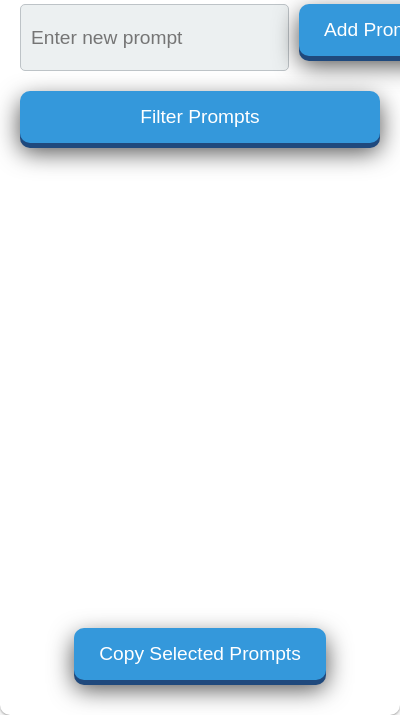
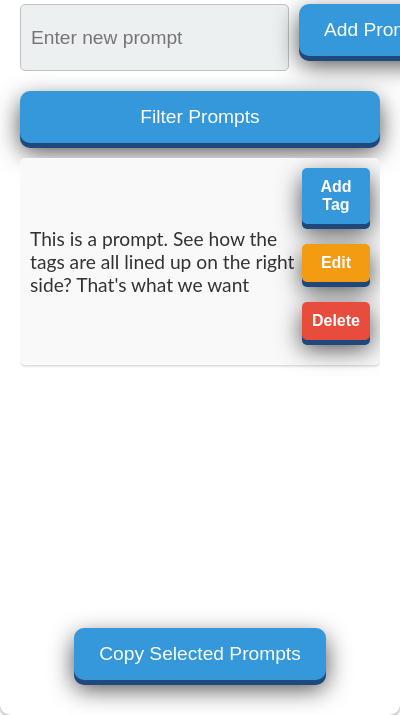
Before and after one commit to aelishRollo/prompt-palette, a browser extension: page popup.html in a window 400 px wide. Shown: the part 129-844 px from the top of the page. Drawn offline with Linux system fonts and the light colour scheme.

Commit message:
Display edit, delete, and add tag buttons vertically

```diff
--- a/css/style.css
+++ b/css/style.css
@@ -49,7 +49,7 @@ h1 {
     font-size: 1.2em;
 }
 
-button, .prompt-item button {
+button, .kebab-menu-button, .prompt-item button {
     background-color: #3498db; /* Blue */
     color: white;
     border: none;
@@ -64,7 +64,7 @@ button, .prompt-item button {
     box-shadow: 0px 5px 0px rgba(31,73,125,1), 0px 9px 25px rgba(0,0,0,0.7); /* Darker shadow closer, lighter shadow further */
 }
 
-button:active, .prompt-item button:active {
+button:active, .kebab-menu-button:active, .prompt-item button:active {
     box-shadow: 0px 3px 0px rgba(31,73,125,1), 0px 3px 6px rgba(0,0,0,0.9); /* Darker shadow closer, lighter shadow further */
     top: 6px;
 }
@@ -111,7 +111,7 @@ button:active, .prompt-item button:active {
     display: flex;
     justify-content: space-between;
     align-items: center;
-    padding: 15px;
+    padding: 10px; /* Adjusted padding */
     border-bottom: 1px solid #ddd;
     background-color: #f9f9f9; /* Light item background */
     border-radius: 5px;
@@ -132,42 +132,40 @@ button:active, .prompt-item button:active {
 }
 
 .prompt-item button {
-    color: #333; /* Dark text color */
-    border: 1.5px solid; /* Outline button */
-    background-color: #ffffff; /* White background */
+    color: white;
+    border: none;
+    cursor: pointer;
+    margin-left: 5px;
     padding: 10px;
     border-radius: 5px;
     font-size: 1em;
     transition: background-color 0.3s ease;
     flex: none;
-    font-weight: bold;
+    box-shadow: 0px 5px 0px rgba(31,73,125,1), 0px 9px 25px rgba(0,0,0,0.7); /* Match the shadow of the other buttons */
 }
 
 .prompt-item button.add-tag {
-    border-color: #3498db; /* Blue */
+    background-color: #3498db; /* Blue */
 }
 
 .prompt-item button.edit {
-    border-color: #f39c12; /* Orange */
+    background-color: #f39c12; /* Orange */
 }
 
 .prompt-item button.delete {
-    border-color: #e74c3c; /* Red */
+    background-color: #e74c3c; /* Red */
 }
 
 .prompt-item button.add-tag:hover {
     background-color: #2980b9; /* Darker Blue */
-    color: white;
 }
 
 .prompt-item button.edit:hover {
     background-color: #e67e22; /* Darker Orange */
-    color: white;
 }
 
 .prompt-item button.delete:hover {
     background-color: #c0392b; /* Darker Red */
-    color: white;
 }
 
 .prompt-item.selected {
@@ -194,20 +192,16 @@ button:active, .prompt-item button:active {
 }
 
 .kebab-menu-button {
-    background-color: #ffffff; /* White background */
-    color: #333; /* Dark text color */
-    border: 1.5px solid #3498db; /* Blue border */
+    background-color: white;
+    color: #3498db;
+    border: 1.5px solid #3498db;
     padding: 15px;
     font-size: 20px;
     cursor: pointer;
     border-radius: 10px;
     transition: all 0.1s ease;
+    box-shadow: 0px 5px 0px rgba(31,73,125,1), 0px 9px 25px rgba(0,0,0,0.7); /* Match the shadow of the other buttons */
     font-weight: bold;
-}
-
-.kebab-menu-button:hover {
-    background-color: #2980b9; /* Darker Blue */
-    color: white;
 }
 
 .kebab-menu-dropdown {
@@ -246,3 +240,16 @@ button:active, .prompt-item button:active {
 .hidden {
     display: none;
 }
+
+.button-container {
+    display: flex;
+    flex-direction: column;
+    gap: 5px;
+}
+
+.outline {
+    background-color: white;
+    color: #3498db;
+    border: 1.5px solid #3498db;
+    font-weight: bold;
+}
--- a/js/popup.js
+++ b/js/popup.js
@@ -40,9 +40,11 @@ document.addEventListener('DOMContentLoaded', () => {
             promptItem.setAttribute('aria-pressed', 'false');
             promptItem.innerHTML = `
                 <span>${prompt.text}</span>
-                <button class="add-tag" data-index="${index}">Add Tag</button>
-                <button class="edit" data-index="${index}">Edit</button>
-                <button class="delete" data-index="${index}">Delete</button>
+                <div class="button-container">
+                    <button class="add-tag" data-index="${index}">Add Tag</button>
+                    <button class="edit" data-index="${index}">Edit</button>
+                    <button class="delete" data-index="${index}">Delete</button>
+                </div>
             `;
             promptItem.addEventListener('click', handlePromptClick);
             promptList.appendChild(promptItem);
--- a/popup.html
+++ b/popup.html
@@ -9,11 +9,11 @@
 <body>
     <div id="app">
         <div class="kebab-menu">
-            <button id="kebab-menu-button">☰</button>
+            <button id="kebab-menu-button" class="outline">☰</button>
             <div id="kebab-menu-dropdown" class="kebab-menu-dropdown hidden">
                 <input type="file" id="import-json" accept=".json" style="display: none;">
-                <button id="export-json-button">Export Prompts </button>
-                <button id="import-json-button">Import Prompts </button>
+                <button id="export-json-button">Export Prompts</button>
+                <button id="import-json-button">Import Prompts</button>
             </div>
         </div>
         <h1>Prompt Palette</h1>
@@ -31,6 +31,14 @@
         </div>
         <div id="prompt-list">
             <!-- Prompt list will be populated here -->
+            <div class="prompt-item">
+                <span>This is a prompt. See how the tags are all lined up on the right side? That's what we want</span>
+                <div class="button-container">
+                    <button class="add-tag outline">Add Tag</button>
+                    <button class="edit outline">Edit</button>
+                    <button class="delete outline">Delete</button>
+                </div>
+            </div>
         </div>
         <button id="copy-prompts">Copy Selected Prompts</button>
     </div>
```
